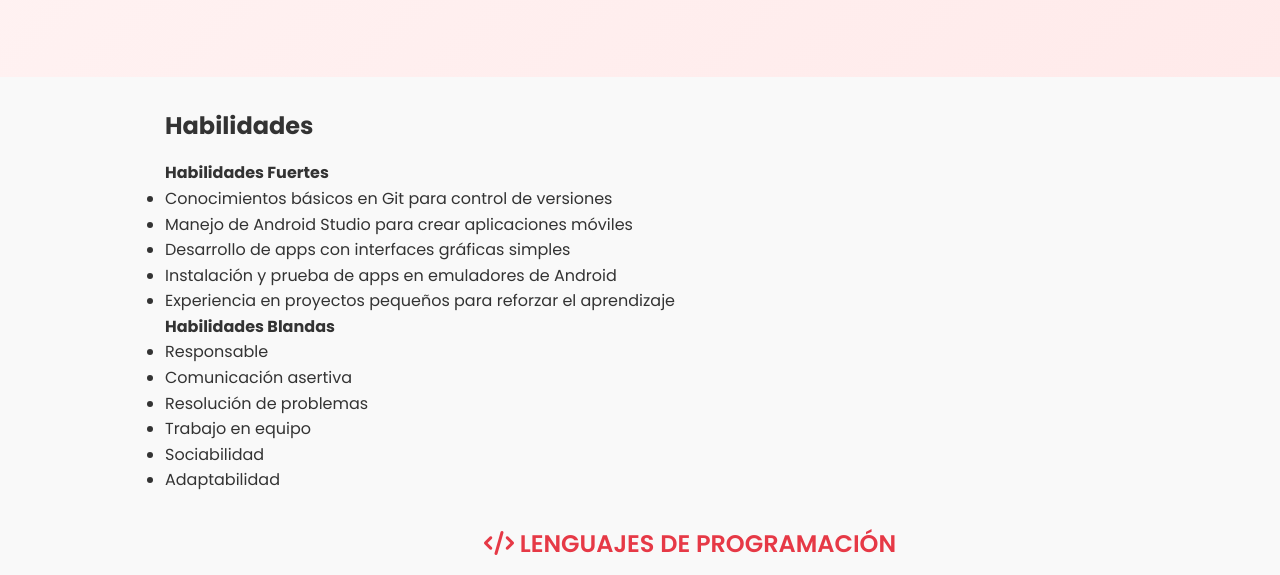
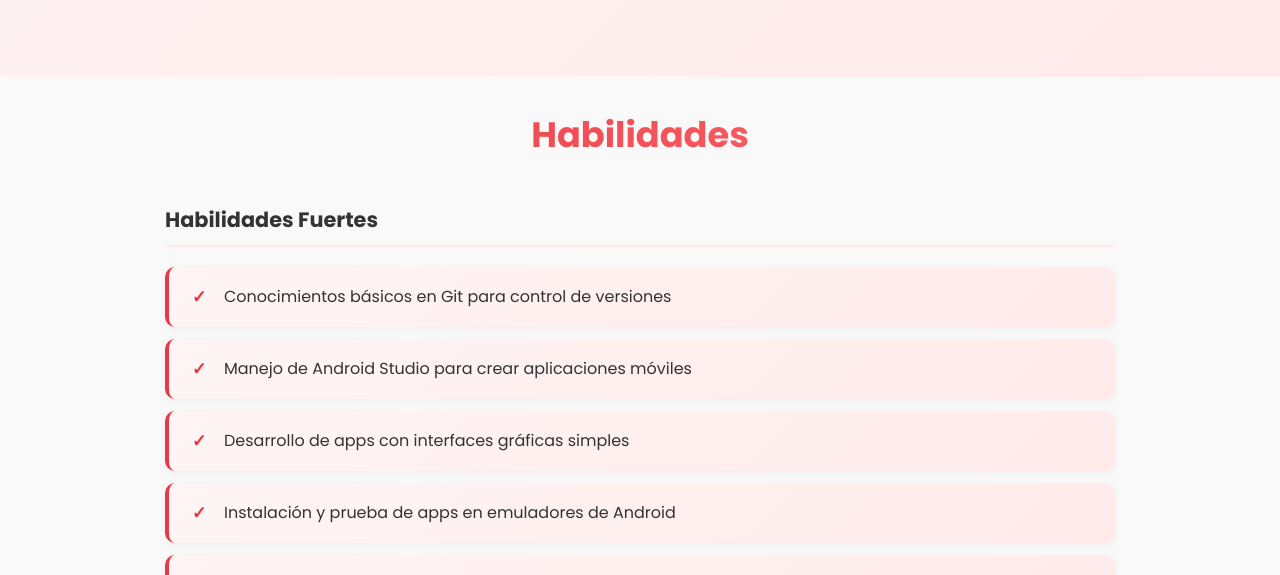
Before and after one commit to Vanitas604/Portafolio-Personal-JB, a plain HTML site: page index.html in a window 1280 px wide. Shown: the part 1599-2174 px from the top of the page. Drawn offline with Linux system fonts and the light colour scheme.

Commit message:
Se hicieron cambios en habilidades

```diff
--- a/styles.css
+++ b/styles.css
@@ -808,3 +808,115 @@ body.page-loaded {
         grid-template-columns: 1fr;
     }
 }
+/* ===== HABILIDADES MEJORADAS - ESTILOS SUPER SEGUROS ===== */
+
+/* Solo elementos específicos dentro de .about .skills */
+.about .skills > h3[data-i18n="skillsTitulo"] {
+    text-align: center;
+    font-size: 2.2rem;
+    margin-bottom: 40px;
+    background: linear-gradient(90deg, #e63946 0%, #ff6b6b 100%);
+    -webkit-background-clip: text;
+    background-clip: text;
+    color: transparent;
+    display: block;
+}
+
+.about .skills h4[data-i18n="skillsFuertes"],
+.about .skills h4[data-i18n="skillsBlandas"] {
+    font-size: 1.3rem;
+    margin: 30px 0 20px 0;
+    color: #333;
+    display: flex;
+    align-items: center;
+    gap: 10px;
+    padding-bottom: 8px;
+    border-bottom: 2px solid #ffeaea;
+    display: block;
+}
+
+.about .skills h4 i {
+    color: #e63946;
+}
+
+/* Mejora las listas existentes SIN cambiar estructura */
+.about .skills ul:first-of-type {
+    list-style: none;
+    padding: 0;
+    margin: 0 0 30px 0;
+}
+
+.about .skills ul:first-of-type li {
+    background: linear-gradient(135deg, #fff5f5 0%, #ffeaea 100%);
+    padding: 16px 20px;
+    margin-bottom: 12px;
+    border-radius: 10px;
+    border-left: 4px solid #e63946;
+    display: flex;
+    align-items: center;
+    gap: 15px;
+    transition: all 0.3s ease;
+    box-shadow: 0 2px 8px rgba(0, 0, 0, 0.05);
+}
+
+.about .skills ul:first-of-type li:hover {
+    transform: translateX(8px);
+    box-shadow: 0 5px 15px rgba(230, 57, 70, 0.15);
+}
+
+.about .skills ul:first-of-type li::before {
+    content: '✓';
+    color: #e63946;
+    font-weight: bold;
+    font-size: 1.1rem;
+    width: 20px;
+    text-align: center;
+}
+
+.about .skills ul:first-of-type li span {
+    color: #333;
+    font-weight: 500;
+    line-height: 1.4;
+    margin: 0;
+}
+
+/* Segunda lista (habilidades blandas) */
+.about .skills ul:last-of-type {
+    list-style: none;
+    padding: 0;
+    margin: 0 0 30px 0;
+}
+
+.about .skills ul:last-of-type li {
+    background: linear-gradient(135deg, #fff5f5 0%, #ffeaea 100%);
+    padding: 16px 20px;
+    margin-bottom: 12px;
+    border-radius: 10px;
+    border-left: 4px solid #e63946;
+    display: flex;
+    align-items: center;
+    gap: 15px;
+    transition: all 0.3s ease;
+    box-shadow: 0 2px 8px rgba(0, 0, 0, 0.05);
+}
+
+.about .skills ul:last-of-type li:hover {
+    transform: translateX(8px);
+    box-shadow: 0 5px 15px rgba(230, 57, 70, 0.15);
+}
+
+.about .skills ul:last-of-type li::before {
+    content: '✓';
+    color: #e63946;
+    font-weight: bold;
+    font-size: 1.1rem;
+    width: 20px;
+    text-align: center;
+}
+
+.about .skills ul:last-of-type li span {
+    color: #333;
+    font-weight: 500;
+    line-height: 1.4;
+    margin: 0;
+}
```
